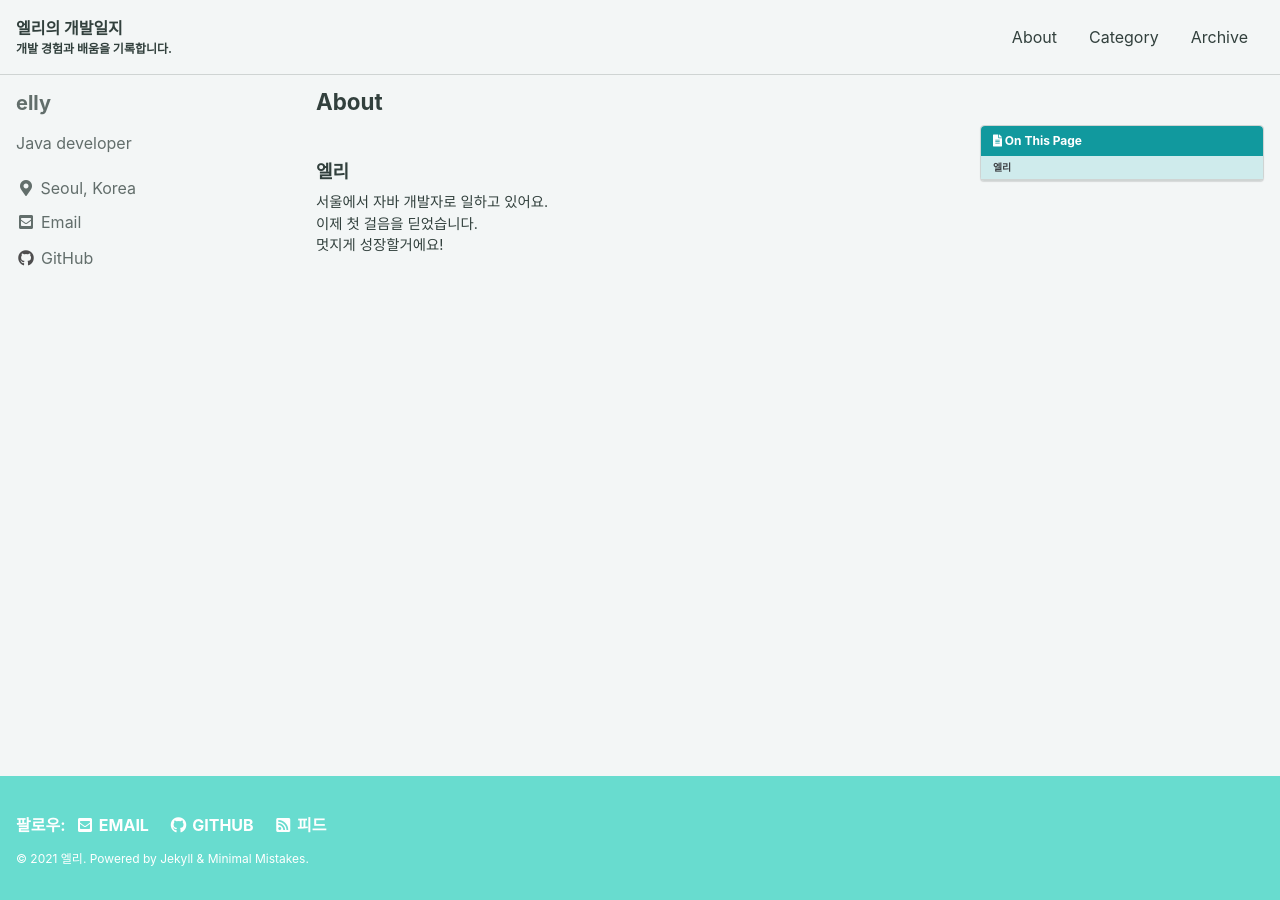
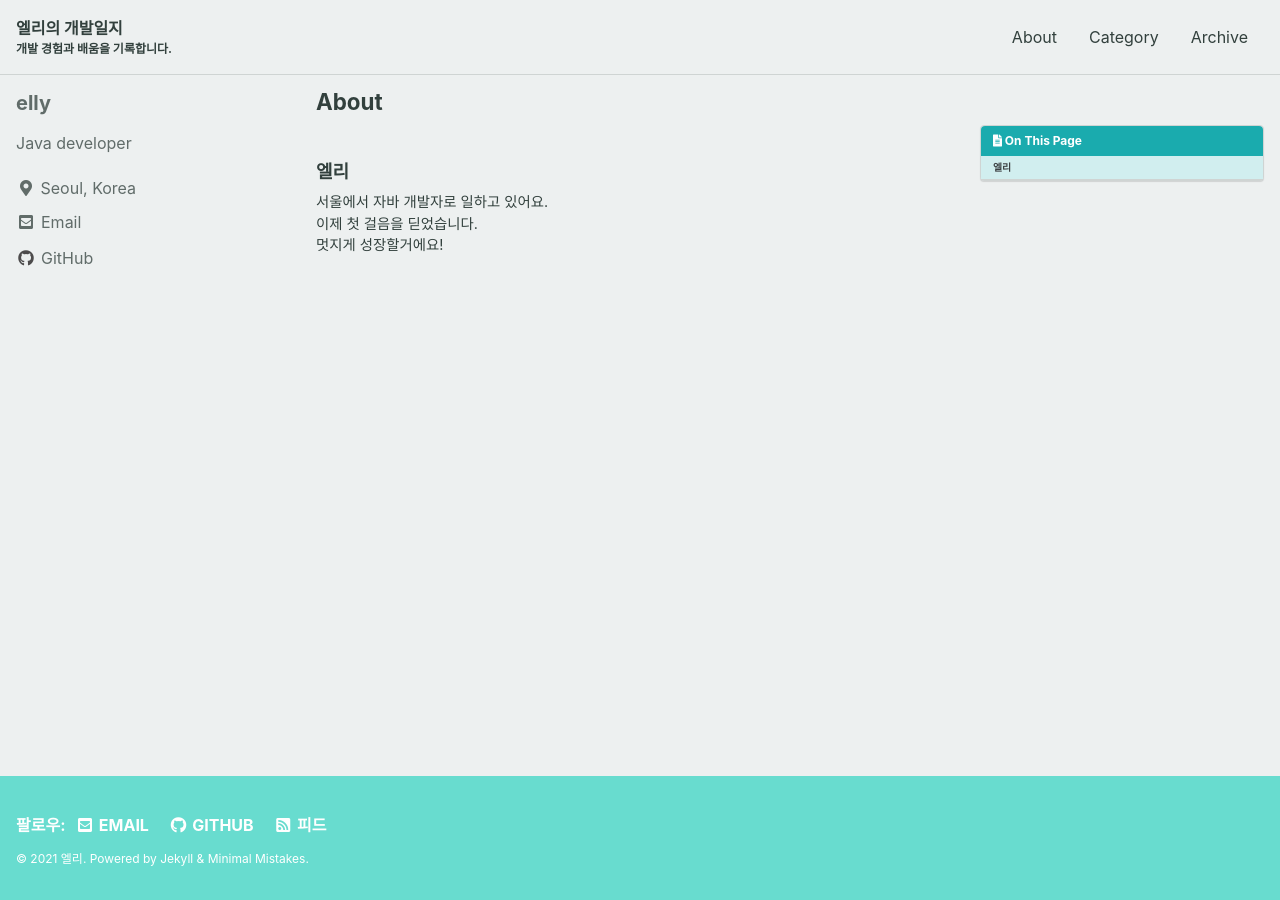
Before and after one commit to ellylee617/ellylee617.github.io, a Jekyll site: the page built from _pages/about.md, in a window 1280 px wide. Built offline with Jekyll 4.4.1, drawn with Linux system fonts in a browser that asks for light colours; cached includes are drawn as plain includes.

Commit message:
Update _mint.scss

```diff
--- a/_sass/minimal-mistakes/skins/_mint.scss
+++ b/_sass/minimal-mistakes/skins/_mint.scss
@@ -3,10 +3,10 @@
    ========================================================================== */
 
 /* Colors */
-$background-color: #f3f6f6 !default;
+$background-color: #EDF0F0 !default;
 $text-color: #32403D !default;
 $muted-text-color: #40514e !default;
-$primary-color: #11999e !default;
+$primary-color: #1AABAE !default;
 $border-color: mix(#fff, #40514e, 75%) !default;
 $footer-background-color: #68DCCF !default;
 $link-color: #11999e !default;
```
